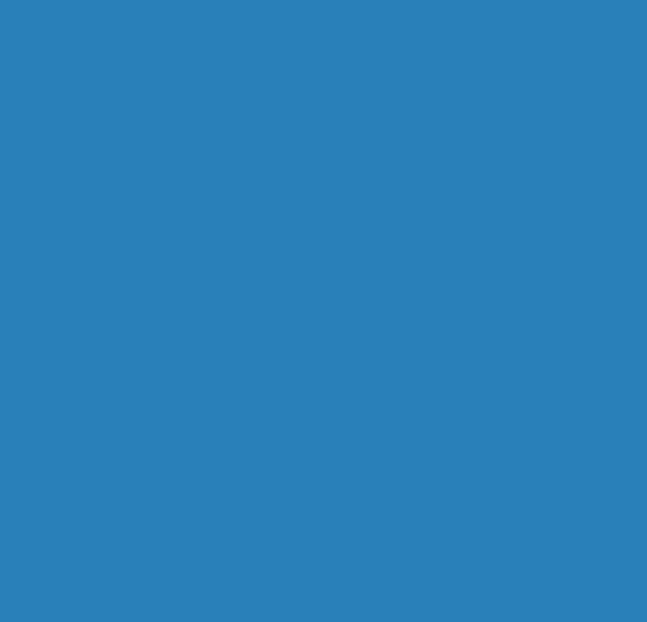
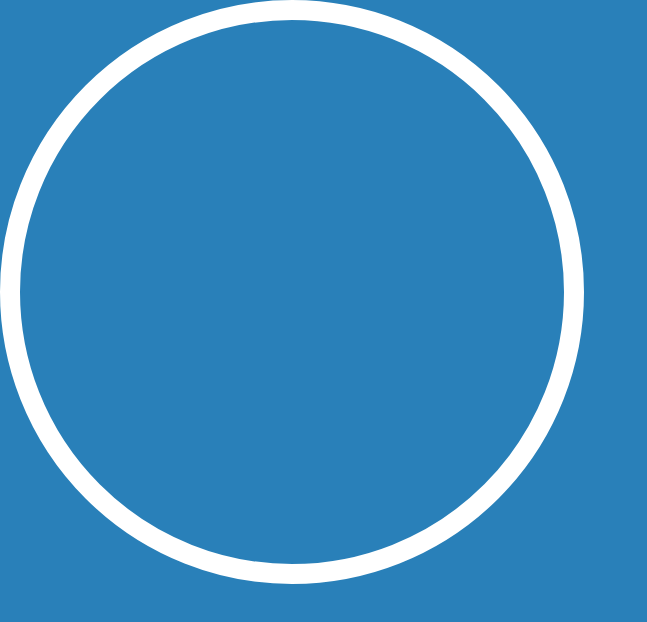
Before and after one commit to mav1283/javascript30-day-two, a website: page index.html in a window 1280 px wide. Shown: the whole page, without its empty margins (0-647 px from the left). Drawn offline with Linux system fonts and the light colour scheme.

Commit message:
updating gulp

```diff
--- a/package.json
+++ b/package.json
@@ -28,7 +28,7 @@
     "babel-preset-env": "^1.7.0",
     "babelify": "^10.0.0",
     "browserify": "^16.2.3",
-    "gulp": "^4.0.0",
+    "gulp": "^3.9.1",
     "gulp-autoprefixer": "^5.0.0",
     "gulp-rename": "^1.4.0",
     "gulp-sass": "^4.0.1",
--- a/src/scss/style.scss
+++ b/src/scss/style.scss
@@ -16,3 +16,18 @@ body{
     width: 100%;
     height: 100vh;
 }
+
+.clock{
+    width: 30rem;
+    height: 30rem;
+    border: 20px solid #fff;
+    border-radius: 50%;
+    position: relative;
+    padding: 2rem;
+    .clock-face{
+        position: relative;
+        width: 100%;
+        height: 100%;
+        transform: translateY(-3px);
+    }
+}
```
Also changed, not shown: build/css/style.min.css, 2 other files.
